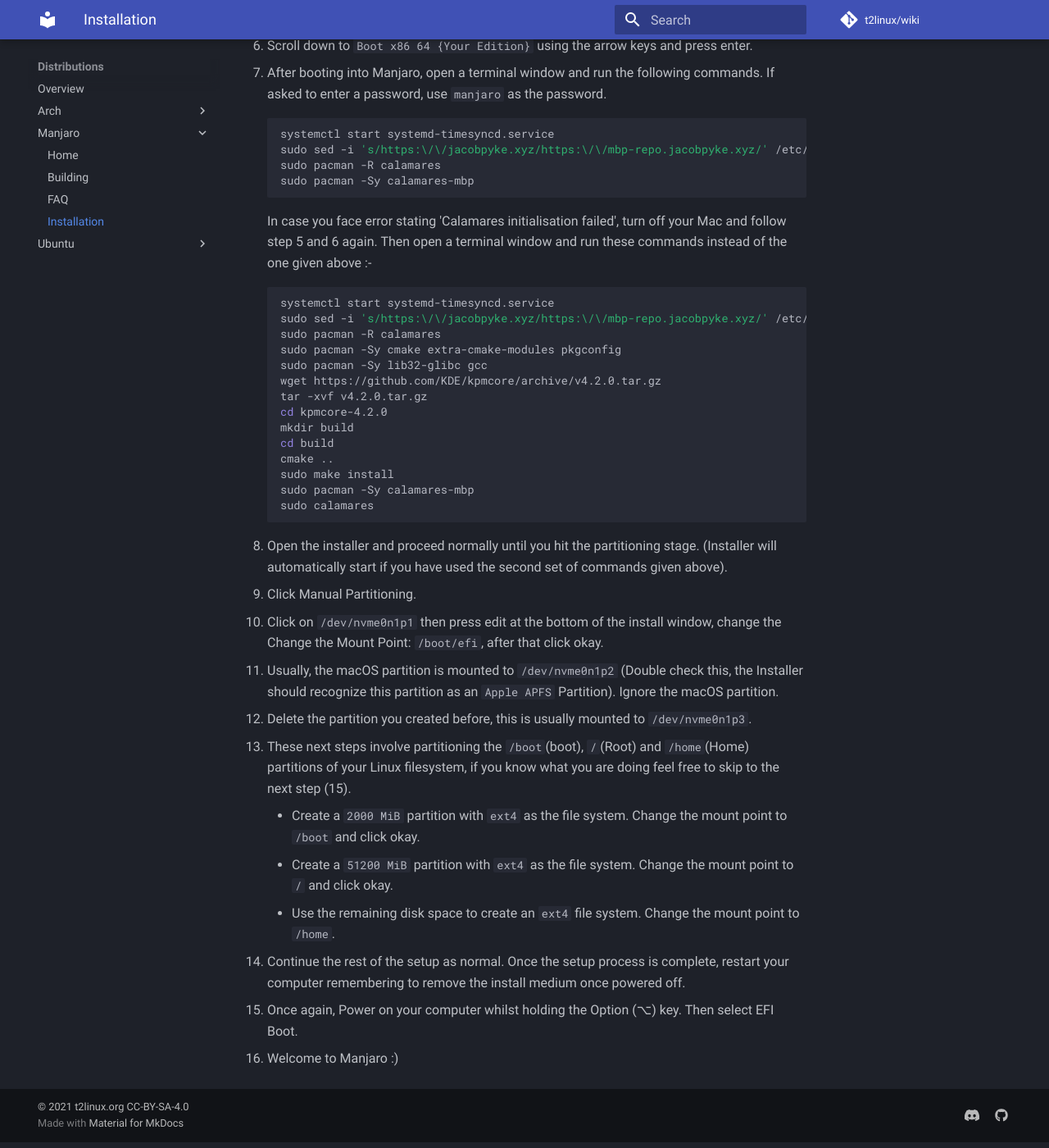
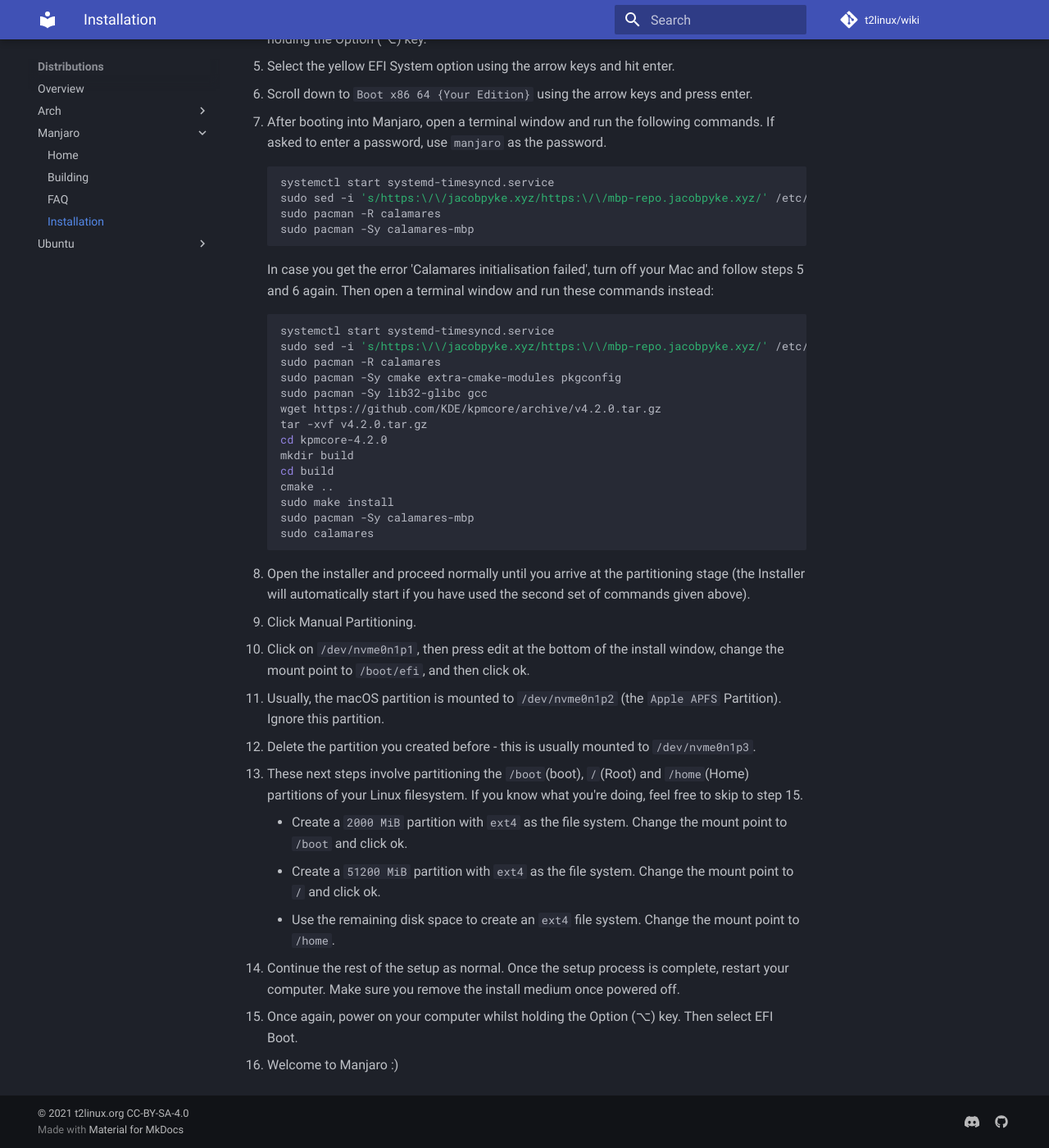
Before and after one commit to t2linux/wiki, an MkDocs documentation site: the page built from docs/distributions/manjaro/installation.md, in a window 1280 px wide and 1400 px high, scrolled down 1127 px. Shown: the whole window at 82% size. Built offline with MkDocs 1.6.1 and Material for MkDocs 9.7.7, drawn with Linux system fonts in a browser that asks for light colours; comment, search, counter and statistics services are not loaded; some of the changed text lies outside the part shown.

Commit message:
Distributions: Make Manjaro installation procedure easier to read (#180)
Grammatical changes, and some clarifications.

````diff
--- a/docs/distributions/manjaro/installation.md
+++ b/docs/distributions/manjaro/installation.md
@@ -4,14 +4,15 @@
 
 # Hardware Requirements
 
-* USB-C to ethernet cable adapter.
-    * Whilst you can install this over WiFi, it would make it alot easier to use an Adapter.
+* USB-C to Ethernet cable adapter.
+    * While you can install Manjaro over WiFi, it would be a lot easier to use an Adapter during the installation process.
 * USB-C to USB Adapter
+* USB drive
 
 # Install Procedure
 
-1. Partition your drive in macOS ready for a linux install. You can either use Disk Utility or use Bootcamp, important thing is, is that you have two partitions (Your macOS partition and your new linux one) (It isn't recommended that you totally delete macOS as firmware updates are applied through it).
-2. Flash your iso to a USB Stick, If you want a easy way to do this. Use [Balena Etcher](https://www.balena.io/etcher/). For a more command line way of doing this, use dd.
+1. Partition your drive in macOS so you can install Linux. You can either use Disk Utility or use Bootcamp, but the important thing is that you have two partitions (your macOS partition and your new linux one). It isn't recommended that you completely delete macOS as firmware updates are applied through it.
+2. Flash your Manjaro ISO to a USB Stick. If you want an easier way to do this. Use [Balena Etcher](https://www.balena.io/etcher/). Terminal users can also use dd.
 3. Disable macOS secure boot. [Apple's Documentation](https://support.apple.com/en-au/HT208330)
 
     1. Turn on your Mac, then press and hold Command (⌘)-R immediately after you see the Apple logo to start up from macOS Recovery.
@@ -21,7 +22,7 @@
     5. Reboot your Mac.
 
 4. Once Secure boot is diabled, fully shutdown your Computer and Power it on again whilst holding the Option (⌥) key.
-5. Select the yellow EFI System using the arrow keys and hit enter.
+5. Select the yellow EFI System option using the arrow keys and hit enter.
 6. Scroll down to `Boot x86 64 {Your Edition}` using the arrow keys and press enter.
 7. After booting into Manjaro, open a terminal window and run the following commands. If asked to enter a password, use `manjaro` as the password.
 
@@ -32,7 +33,7 @@
     sudo pacman -Sy calamares-mbp
     ```
 
-    In case you face error stating 'Calamares initialisation failed', turn off your Mac and follow step 5 and 6 again. Then open a terminal window and run these commands instead of the one given above :-
+    In case you get the error 'Calamares initialisation failed', turn off your Mac and follow steps 5 and 6 again. Then open a terminal window and run these commands instead:
 
     ```sh
     systemctl start systemd-timesyncd.service
@@ -51,17 +52,17 @@
     sudo calamares
     ```
 
-8. Open the installer and proceed normally until you hit the partitioning stage. (Installer will automatically start if you have used the second set of commands given above).
+8. Open the installer and proceed normally until you arrive at the partitioning stage (the Installer will automatically start if you have used the second set of commands given above).
 9. Click Manual Partitioning.
-10. Click on `/dev/nvme0n1p1` then press edit at the bottom of the install window, change the Change the Mount Point: `/boot/efi`, after that click okay.
-11. Usually, the macOS partition is mounted to `/dev/nvme0n1p2` (Double check this, the Installer should recognize this partition as an `Apple APFS` Partition). Ignore the macOS partition.
-12. Delete the partition you created before, this is usually mounted to `/dev/nvme0n1p3`.
-13. These next steps involve partitioning the `/boot`(boot), `/`(Root) and `/home`(Home) partitions of your Linux filesystem, if you know what you are doing feel free to skip to the next step (15).
+10. Click on `/dev/nvme0n1p1`, then press edit at the bottom of the install window, change the mount point to `/boot/efi`, and then click ok.
+11. Usually, the macOS partition is mounted to `/dev/nvme0n1p2` (the `Apple APFS` Partition). Ignore this partition.
+12. Delete the partition you created before - this is usually mounted to `/dev/nvme0n1p3`.
+13. These next steps involve partitioning the `/boot`(boot), `/`(Root) and `/home`(Home) partitions of your Linux filesystem. If you know what you're doing, feel free to skip to step 15.
 
-    * Create a `2000 MiB` partition with `ext4` as the file system. Change the mount point to `/boot` and click okay.
-    * Create a `51200 MiB` partition with `ext4` as the file system. Change the mount point to `/` and click okay.
+    * Create a `2000 MiB` partition with `ext4` as the file system. Change the mount point to `/boot` and click ok.
+    * Create a `51200 MiB` partition with `ext4` as the file system. Change the mount point to `/` and click ok.
     * Use the remaining disk space to create an `ext4` file system. Change the mount point to `/home`.
 
-14. Continue the rest of the setup as normal. Once the setup process is complete, restart your computer remembering to remove the install medium once powered off.
-15. Once again, Power on your computer whilst holding the Option (⌥) key. Then select EFI Boot.
+14. Continue the rest of the setup as normal. Once the setup process is complete, restart your computer. Make sure you remove the install medium once powered off.
+15. Once again, power on your computer whilst holding the Option (⌥) key. Then select EFI Boot.
 16. Welcome to Manjaro :)
````
